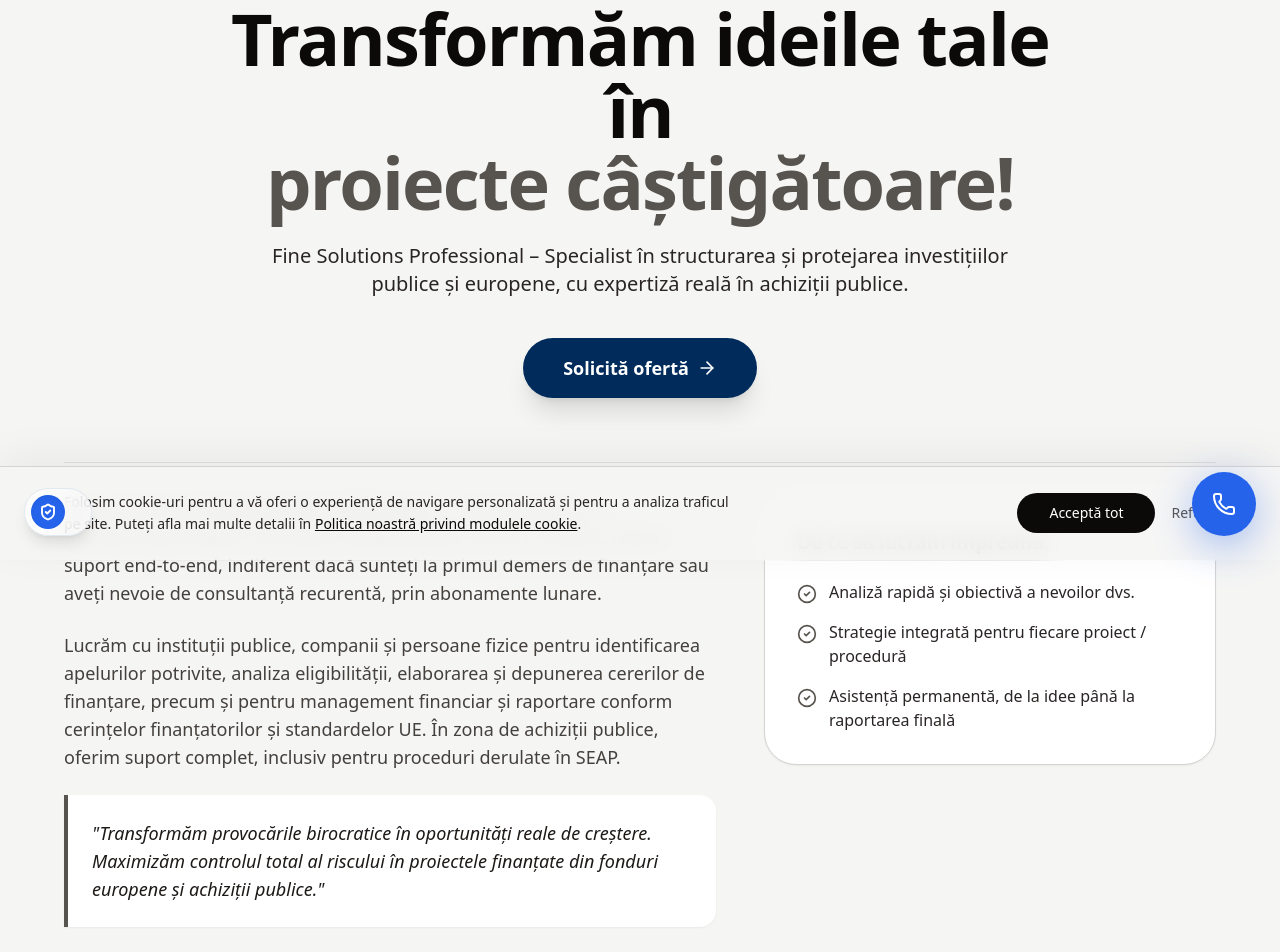
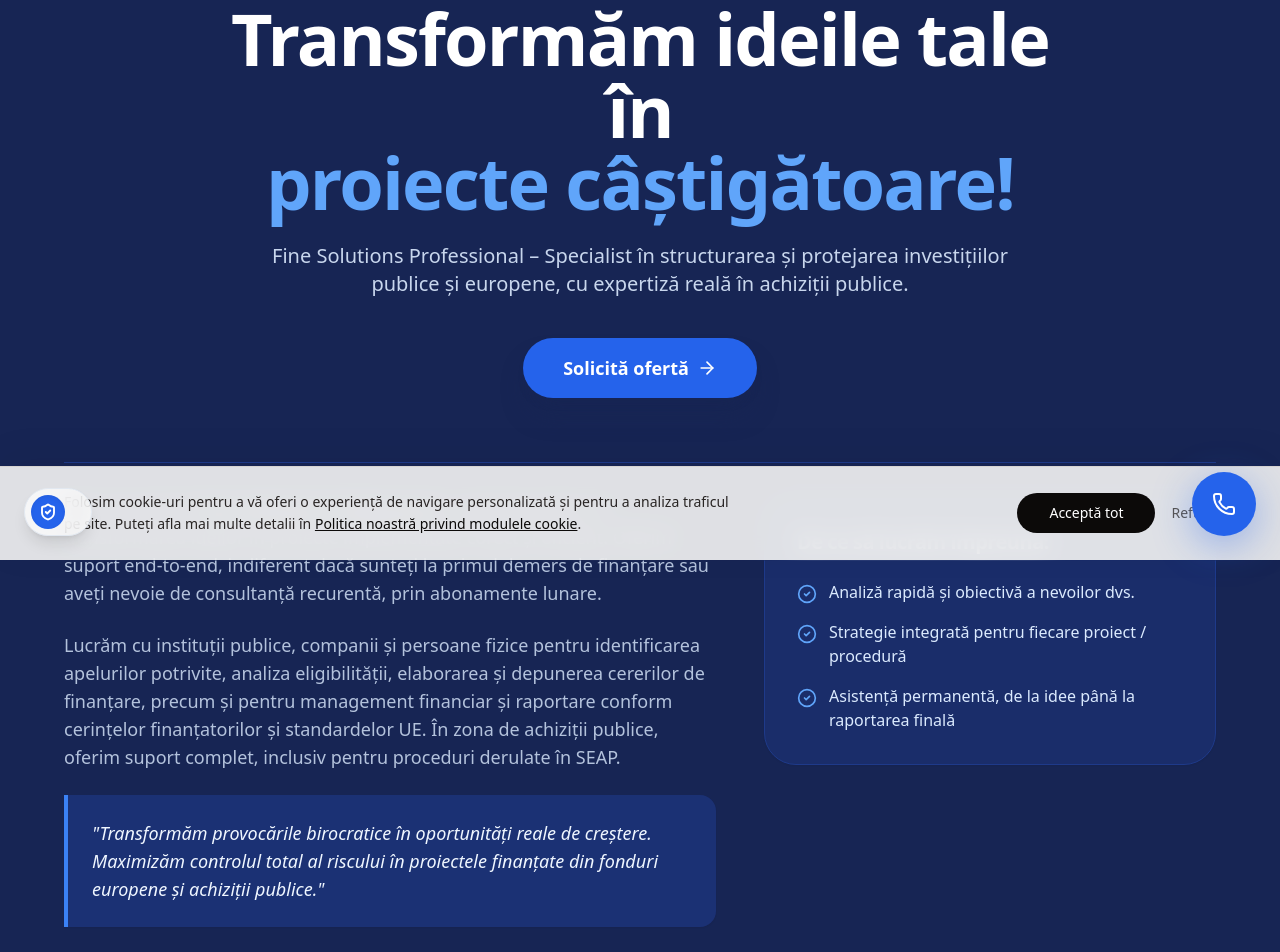
Before and after one commit to evialbert/FSPro, a Next.js app: page / in a window 1280 px wide. Shown: the part 240-1192 px from the top of the page. Built offline with nearby package versions, Linux system fonts and the light colour scheme.

Commit message:
design: transformare hero section in tema complet albastra

```diff
--- a/components/Hero.tsx
+++ b/components/Hero.tsx
@@ -5,33 +5,33 @@ import { CheckCircle2, ArrowRight } from "lucide-react";
 
 export default function Hero() {
   return (
-    <section className="relative w-full py-20 md:py-28 px-6 bg-stone-50 border-b border-stone-100">
+    <section className="relative w-full py-20 md:py-28 px-6 bg-blue-950 border-b border-blue-900">
       <div className="max-w-6xl mx-auto space-y-16">
 
         {/* --- ANTET HERO (Titlu & Subtitlu) --- */}
         <div className="text-center space-y-6 max-w-4xl mx-auto">
           {/* Etichetă autoritate */}
-          <span className="inline-block py-1 px-4 rounded-full bg-stone-200 text-stone-700 text-xs font-semibold tracking-widest uppercase">
+          <span className="inline-block py-1 px-4 rounded-full bg-blue-900 text-blue-100 text-xs font-semibold tracking-widest uppercase">
             Consultanță și Strategie
           </span>
 
           {/* Titlu Impactant */}
-          <h1 className="text-4xl md:text-6xl lg:text-7xl font-bold tracking-tight text-stone-900 leading-[1.1]">
+          <h1 className="text-4xl md:text-6xl lg:text-7xl font-bold tracking-tight text-white leading-[1.1]">
             Transformăm ideile tale în <br />
-            <span className="text-stone-500">proiecte câștigătoare!</span>
+            <span className="text-blue-400">proiecte câștigătoare!</span>
           </h1>
 
           {/* Subtitlu */}
-          <p className="text-lg md:text-xl font-medium text-stone-700 max-w-3xl mx-auto leading-relaxed">
+          <p className="text-lg md:text-xl font-medium text-blue-100/90 max-w-3xl mx-auto leading-relaxed">
             Fine Solutions Professional – Specialist în structurarea și protejarea investițiilor
             publice și europene, cu expertiză reală în achiziții publice.
           </p>
 
-          {/* Buton de acțiune vizibil permanent (Albastru Închis) */}
+          {/* Buton de acțiune vizibil permanent (Albastru aprins pentru contrast) */}
           <div className="pt-4">
             <a
               href="/contact"
-              className="inline-flex items-center gap-2 bg-[#002B5B] text-white px-10 py-4 rounded-full font-bold text-lg hover:bg-[#001f42] transition-all duration-300 transform hover:scale-105 shadow-xl"
+              className="inline-flex items-center gap-2 bg-blue-600 text-white px-10 py-4 rounded-full font-bold text-lg hover:bg-blue-700 transition-all duration-300 transform hover:scale-105 shadow-xl shadow-blue-950/50"
             >
               Solicită ofertă <ArrowRight size={20} />
             </a>
@@ -39,10 +39,10 @@ export default function Hero() {
         </div>
 
         {/* --- CORP HERO (Intro, Statement & Beneficii) --- */}
-        <div className="grid grid-cols-1 lg:grid-cols-12 gap-12 pt-8 border-t border-stone-200/60 items-start">
+        <div className="grid grid-cols-1 lg:grid-cols-12 gap-12 pt-8 border-t border-blue-900 items-start">
 
           {/* Coloana Stângă: Intro & Statement */}
-          <div className="lg:col-span-7 space-y-6 text-stone-600 text-base md:text-lg leading-relaxed text-left">
+          <div className="lg:col-span-7 space-y-6 text-blue-100/80 text-base md:text-lg leading-relaxed text-left">
             <p>
               Bine ați venit la <strong>Fine Solutions Professional</strong> – partenerul dvs. în transformarea ideilor în proiecte
               implementate corect și eficient. Oferim suport end-to-end, indiferent dacă
@@ -58,15 +58,15 @@ export default function Hero() {
             </p>
 
             {/* Statement Evidențiat */}
-            <div className="p-6 bg-white border-l-4 border-stone-500 rounded-r-2xl shadow-sm italic text-stone-800 font-medium">
+            <div className="p-6 bg-blue-900/60 border-l-4 border-blue-500 rounded-r-2xl shadow-sm italic text-blue-50 font-medium">
               "Transformăm provocările birocratice în oportunități reale de creștere. Maximizăm controlul
               total al riscului în proiectele finanțate din fonduri europene și achiziții publice."
             </div>
           </div>
 
           {/* Coloana Dreaptă: Beneficii */}
-          <div className="lg:col-span-5 bg-white p-8 rounded-[2rem] border border-stone-200 shadow-sm space-y-6 text-left">
-            <h3 className="text-xl font-bold text-stone-900 tracking-tight">
+          <div className="lg:col-span-5 bg-blue-900/40 p-8 rounded-[2rem] border border-blue-900 shadow-sm space-y-6 text-left">
+            <h3 className="text-xl font-bold text-white tracking-tight">
               De ce să lucrăm împreună:
             </h3>
             <ul className="space-y-4">
@@ -76,8 +76,8 @@ export default function Hero() {
                 "Asistență permanentă, de la idee până la raportarea finală"
               ].map((beneficiu, index) => (
                 <li key={index} className="flex items-start gap-3">
-                  <CheckCircle2 className="text-stone-500 shrink-0 mt-1" size={20} />
-                  <span className="text-stone-700 font-medium text-sm md:text-base">
+                  <CheckCircle2 className="text-blue-400 shrink-0 mt-1" size={20} />
+                  <span className="text-blue-100 font-medium text-sm md:text-base">
                     {beneficiu}
                   </span>
                 </li>
```
